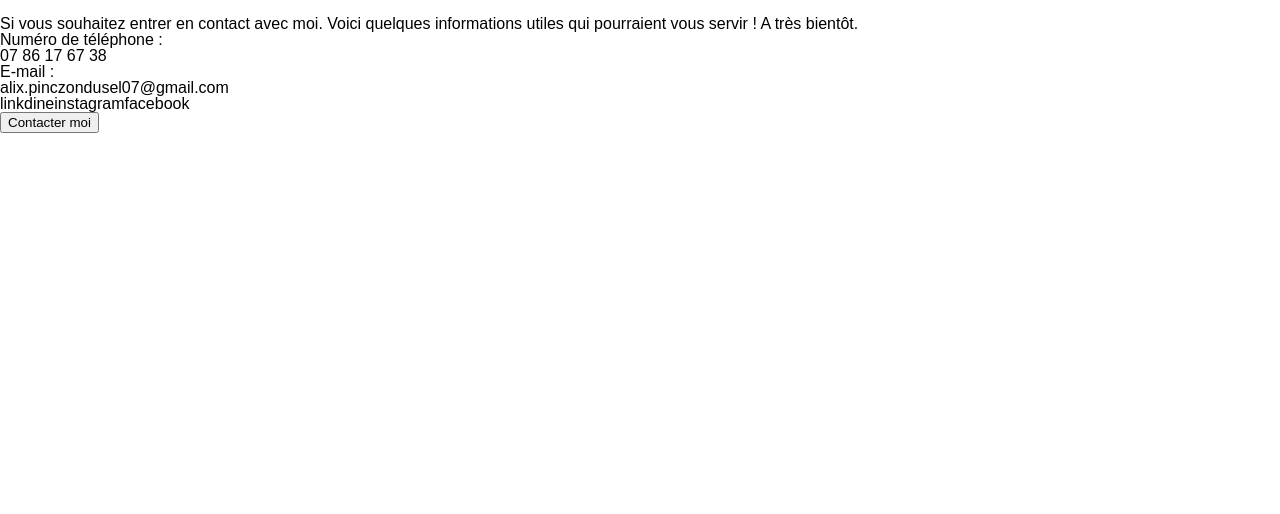
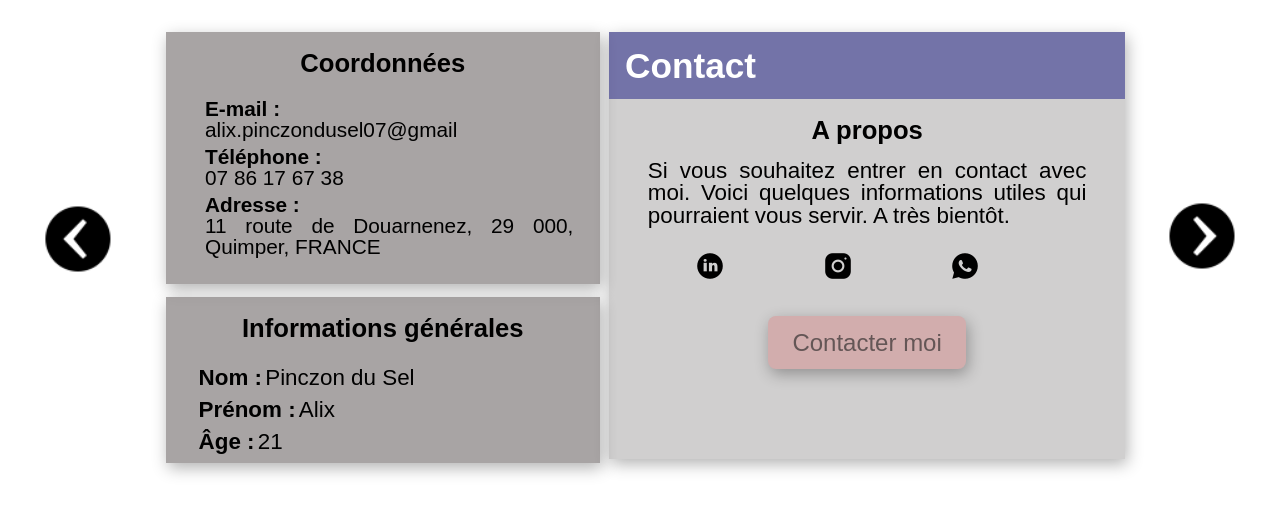
Before and after one commit to Edouard-Pinczon-du-Sel/cv-alix, a React app: page /contact in a window 1280 px wide. Built offline with nearby package versions, Linux system fonts and the light colour scheme.

Commit message:
add : contact page and a bit of refacto

```diff
--- a/src/components/AppPages/CompetencePage/styles.scss
+++ b/src/components/AppPages/CompetencePage/styles.scss
@@ -41,6 +41,7 @@
     &__li--litteraire {
         width: 100%;
         margin: 0.6rem 0;
+        display: flex;
         list-style-type: disc;
     }
 
--- a/src/components/AppPages/ContactPage/index.js
+++ b/src/components/AppPages/ContactPage/index.js
@@ -1,10 +1,63 @@
 // == Import
 // import PropTypesLib from 'prop-types';
 import './styles.scss';
+import { Link } from 'react-router-dom';
+import './styles.scss';
+import './stylesMediaQueries.scss';
+import imgLinkedin from '../../../assets/images/linkedin.png'
+import imgInsta from '../../../assets/images/insta.png'
+import imgWhatsapp from '../../../assets/images/whatsapp.png'
+import BtnLeft from '../AppBtn/BtnLeft';
+import BtnRight from '../AppBtn/BtnRight';
 
 // == Composant
 function ContactPage() {
   return (
+    <aside className='contact'>
+    <Link to='/competence'><BtnLeft /></Link>
+    <div class='contact__container'>
+      <section className='contact__generale contact__section'>
+        <h1 className='contact__title--page'>Contact</h1>
+        <h2 className='contact__title'>A propos</h2>
+        <p className='contact__txt'>
+        Si vous souhaitez entrer en contact avec moi. Voici quelques informations utiles qui pourraient vous servir. A très bientôt.
+        </p>
+        <div className='contact__txt contact__container--icones'>
+            <span className='contact__li'><img src={imgLinkedin} /></span>
+            <span className='contact__li'><img src={imgInsta} /></span>
+            <span className='contact__li'><img src={imgWhatsapp} /></span>
+        </div>
+        <button className='contact__btn' type='button'>Contacter moi</button>
+      </section>
+      <div className='contact__container--right'>
+        <section className='contact__info contact__section'>
+          <h2 className='contact__title'>Coordonnées</h2>
+          <ul className='contact__txt'>
+            <li className='contact__li'><p className='contact__p'>E-mail :</p><a href='mailto:alix.pinczondusel07@gmail'>alix.pinczondusel07@gmail</a></li>
+            <li className='contact__li'><p className='contact__p'>Téléphone :</p><a href='tel:0786176738'>07 86 17 67 38</a></li>
+            <li className='contact__li'><p className='contact__p'>Adresse : </p>11 route de Douarnenez, 29 000, Quimper, FRANCE</li>
+          </ul>
+        </section>
+        <section className='contact__litteraire competence__section'>
+          <h2 className='contact__title'>Informations générales</h2>
+          <ul className='contact__txt'>
+            <li className='contact__li--info'><p className='contact__p'>Nom :</p><a href='mailto:alix.pinczondusel07@gmail'>Pinczon du Sel</a></li>
+            <li className='contact__li--info'><p className='contact__p'>Prénom :</p><a href='tel:0786176738'>Alix</a></li>
+            <li className='contact__li--info'><p className='contact__p'>Âge : </p>21</li>
+          </ul>
+        </section>
+      </div>
+    </div>
+    <Link to='/'><BtnRight /></Link>
+  </aside>
+  );
+}
+
+// == Export
+export default ContactPage;
+
+
+
 <aside>
 <h4>Si vous souhaitez entrer en contact avec moi. Voici quelques informations utiles qui pourraient vous servir ! A très bientôt.</h4>
 <ul>
@@ -18,8 +71,3 @@ function ContactPage() {
 </div>
 <button type="button">Contacter moi</button>
 </aside>
-  );
-}
-
-// == Export
-export default ContactPage;
--- a/src/components/AppPages/ContactPage/styles.scss
+++ b/src/components/AppPages/ContactPage/styles.scss
@@ -0,0 +1,91 @@
+.contact {
+    //section 1
+    &__title--page {
+        text-align: center;
+        font-size: 1.8rem;
+        font-weight: bold;
+    }
+
+    &__generale {
+        display: flex;
+        flex-direction: column;
+        align-items: center;
+        background-color: rgba(92, 89, 89, 0.287);
+        box-shadow: 2px 5px 15px 0px rgba(0, 0, 0,0.3);
+        border-radius: 15px;
+        margin: 1rem 0.6rem 0 0.6rem;
+    }
+
+    &__title {
+        font-size: 1.3rem;
+        font-weight: bold;
+        margin: 0.8rem 0;
+
+    }
+
+    &__li {
+        width: 100%;
+        margin: 0.6rem 0;
+    }
+
+    &__li--info {
+        width: 100%;
+        margin: 0.6rem 0;
+        display: flex;
+    }
+
+    &__container--icones {
+        display: flex;
+        align-items: center;
+        padding: 0rem 1rem 1rem 2.5rem;
+    }
+
+    &__btn {
+        border : none;
+        border-radius: 8px;
+        background-color: rgb(210, 173, 173);
+        color: rgb(100, 86, 86);
+        box-shadow: 2px 5px 15px 0px rgba(0, 0, 0,0.3);
+        padding: 0.8rem 1.5rem;
+        font-size: 1.5rem;
+    }
+
+
+
+    &__p {
+        font-weight: bold;
+        margin-right: 0.2rem;
+    }
+
+    &__txt {
+        width: 85%;
+        text-align: justify;
+        margin: 0.5rem;
+    }
+
+    &__img {
+        width: 90%;
+        margin: 1rem 0 0 0;
+    }
+
+
+
+    // section 3
+
+    &__litteraire {
+        display: flex;
+        flex-direction: column;
+        align-items: center;
+    }
+
+
+    // section 4
+    &__info {
+        display: flex;
+        flex-direction: column;
+        align-items: center;
+    }
+
+
+
+}
--- /dev/null
+++ b/src/components/AppPages/ContactPage/stylesMediaQueries.scss
@@ -0,0 +1,134 @@
+@use 'src/styles/vars';
+
+
+@media screen and (min-width: 426px) {
+    .contact {
+        &__title--page {
+            font-size: 2.5rem;
+        }
+
+        &__title {
+            font-size: 1.8rem;
+        }
+
+        &__txt {
+            font-size: 1.2rem;
+        }
+
+        &__li {
+            font-size: 1.3rem;
+        }
+
+    }
+
+}
+
+
+// MEDIUM Size
+@media screen and (min-width: 768px) {
+   .contact {
+        margin: 0 2rem;
+        display: flex;
+        align-items: center;
+        justify-content: center;
+
+        &__title--page {
+            width: 100%;
+            text-align: initial;
+            font-size: 2rem;
+            padding: 1rem 0rem 1rem 1rem;
+            background-color: rgba(49, 49, 140, 0.581);
+            color: #fff;
+        }
+
+        &__container {
+            display: flex;
+            flex-wrap: wrap;
+            flex-direction: row-reverse;
+            justify-content: center;
+            align-items: stretch;
+        }
+
+        &__container--right {
+            margin: 1rem 0rem 0 1.3rem;
+            width: 42%;
+        }
+
+        &__generale {
+            border-radius: 0;
+            box-shadow: 2px 5px 15px 0px rgba(0, 0, 0, 0.3);
+            width: 50%;
+        }
+
+        &__info {
+            background-color: rgba(115, 108, 108, 0.618);
+            box-shadow: 2px 5px 15px 0px rgba(0, 0, 0,0.3);
+            margin-bottom: 0.8rem;
+            height: 59%;
+        }
+
+        &__litteraire {
+            background-color: rgba(115, 108, 108, 0.618);
+            box-shadow: 2px 5px 15px 0px rgba(0, 0, 0,0.3);
+            height: 39%;
+        }
+
+        &__title {
+            font-size: 1.2rem;
+            text-align: center;
+            margin: 0.5rem 0;
+        }
+
+        &__txt {
+            font-size: 1.1rem;
+        }
+
+        &__li {
+            font-size: 1.03rem;
+            margin: 0.4rem;
+        }
+
+
+
+
+
+
+   }
+
+}
+
+// MEDIUM Size
+@media screen and (min-width: 1024px) {
+    .contact {
+
+        &__title--page {
+            font-size: 2.2rem;
+        }
+
+        &__title {
+            margin-top: 1.2rem;
+            font-size: 1.6rem;
+            text-align: center;
+        }
+
+        &__li {
+            font-size: 1.3rem;
+        }
+
+        &__li--litteraire {
+            font-size: 1.3rem;
+        }
+
+        &__txt {
+            font-size: 1.4rem;
+        }
+   }
+
+}
+
+
+// DESKTOP
+@media screen and (min-width: 1250px) {
+
+
+}
```
Also changed, not shown: src/components/AppPages/CompetencePage/index.js (+3 -30 lines), src/assets/images/insta.png (added), src/assets/images/linkedin.png (added), src/assets/images/whatsapp.png (added). Lines whose indentation alone changed are shown as unchanged.
